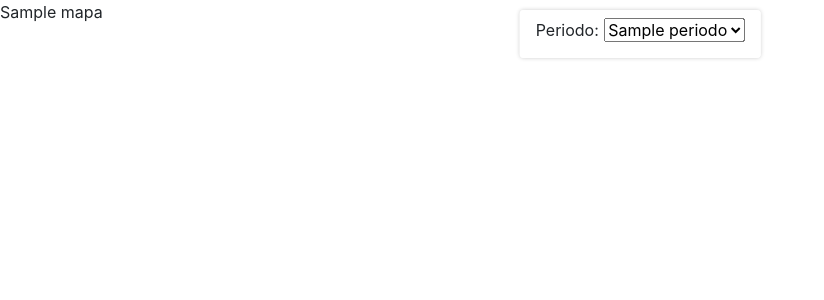
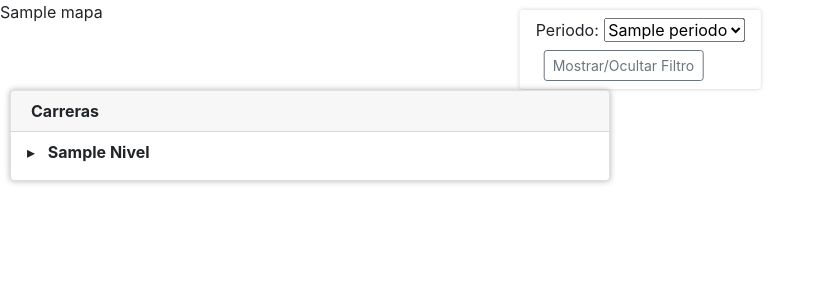
Before and after one commit to andreidavid8152/Walk-Out-Universidades, a Flask app: template templates/mapa_calor_universidades.html in a window 1280 px wide. Shown: the top 300 px of the page, without its empty margins (0-824 px from the left). Run offline with Flask 3, Linux system fonts and the light colour scheme; the template is opened without the code that fills it: most values are stand-ins (such as "Sample title", 1, 10 or a date in 2020); some libraries are stand-ins or nearby versions.

Commit message:
filtro de carreras agregado en el mapa de calor de universidades

```diff
--- a/routes/mapa_calor_colegios.py
+++ b/routes/mapa_calor_colegios.py
@@ -264,7 +264,7 @@ def mapa():
     # 5. RENDERIZACIÓN DE LA PLANTILLA
     # ================================================================
     return render_template(
-        "index.html",
+        "mapa_calor_colegios.html",
         mapa=m.get_root().render(),
         map_name=m.get_name(),
         periodos=periodos,
--- a/routes/mapa_calor_empresas.py
+++ b/routes/mapa_calor_empresas.py
@@ -274,7 +274,7 @@ def mapa():
     # 5. RENDERIZACIÓN DE LA PLANTILLA
     # ================================================================
     return render_template(
-        "index.html",
+        "mapa_calor_empresas.html",
         mapa=m.get_root().render(),
         map_name=m.get_name(),
         periodos=periodos,
--- a/routes/mapa_calor_universidades.py
+++ b/routes/mapa_calor_universidades.py
@@ -18,6 +18,7 @@ DATA_DIR = os.path.join(BASE_DIR, "..", "data")
 
 # Rutas de archivos
 EXCEL_PATH        = os.path.join(DATA_DIR, "universidades_colegios.xlsx")
+CARRERAS_PATH = os.path.join(DATA_DIR, "baseCarreras.xlsx")
 SHEET_UNI         = "Universidades"
 CSV_EST           = os.path.join(DATA_DIR, "ubicacionEstudiantesPeriodo.csv")
 GJSON_RURAL       = os.path.join(DATA_DIR, "parroquiasRurales.geojson")
@@ -64,6 +65,15 @@ def mapa():
     df_uni = pd.read_excel(EXCEL_PATH, sheet_name=SHEET_UNI).rename(columns=lambda c: c.strip())
     df_uni["UNIVERSIDAD"] = df_uni["UNIVERSIDAD"].str.strip()
 
+    df_carr = pd.read_excel(CARRERAS_PATH)
+    df_carr["PERIODO"] = df_carr["PERIODO"].astype(str)
+
+    # Filtrado por periodo, como en el otro código
+    if selected_periodo in ["202410", "202420"]:
+        df_carr = df_carr[df_carr["PERIODO"].isin([selected_periodo, "202400"])]
+    else:
+        df_carr = df_carr[df_carr["PERIODO"].isin([selected_periodo, "202520"])]
+
     # -----------------------------------------------------------------
     # 2-C. Preparación de la grilla general (sobre el límite de parroquias)
     # -----------------------------------------------------------------
@@ -93,7 +103,6 @@ def mapa():
     gdf_buses_points = gdf_buses_points.to_crs("EPSG:32717")
     gdf_buses_points.geometry = gdf_buses_points.geometry.centroid
     gdf_buses_points = gdf_buses_points.set_geometry("geometry").to_crs("EPSG:4326")
-
 
     gdf_metro_points = gdf_metro.copy()
     gdf_metro_points = gdf_metro_points.to_crs("EPSG:32717")
@@ -213,6 +222,8 @@ def mapa():
 
     # --- 3-D. Universidades ----------------------------------------
     grupo_uni_fin = {"PUBLICA": [], "PRIVADA": []}
+    uni_to_carr = df_carr.groupby("UNIVERSIDAD")["CARRERA"].apply(list).to_dict()
+
     for tipo in ["PUBLICA", "PRIVADA"]:
         fg_uni = folium.FeatureGroup(name=f"Universidades {tipo.title()}").add_to(m)
         grupo_uni_fin[tipo] = fg_uni
@@ -223,9 +234,15 @@ def mapa():
                 title=uni,
                 tooltip=f"{uni} – {row['CAMPUS']}",
                 icon=folium.Icon(
-                    color=("red" if uni.upper() == "UNIVERSIDAD DE LAS AMERICAS" else "blue"),
-                    icon="university", prefix="fa",
+                    color=(
+                        "red"
+                        if uni.upper() == "UNIVERSIDAD DE LAS AMERICAS"
+                        else "blue"
+                    ),
+                    icon="university",
+                    prefix="fa",
                 ),
+                careers=uni_to_carr.get(uni, []),
             ).add_to(fg_uni)
 
     # ================================================================
@@ -255,13 +272,38 @@ def mapa():
         ]
     ).add_to(m)
 
+    # ---------------- NIVEL → Facultad → Carreras ----------------
+    facultades_por_nivel = {}
+
+    for _, r in df_carr.iterrows():
+        nivel = r["NIVEL"].strip().upper()
+        facultad = r["FACULTAD"].strip()
+        carrera = r["CARRERA"].strip()
+
+        if facultad.upper() == "SIN REGISTRO":
+            continue
+
+        if nivel not in facultades_por_nivel:
+            facultades_por_nivel[nivel] = {}
+
+        if facultad not in facultades_por_nivel[nivel]:
+            facultades_por_nivel[nivel][facultad] = set()
+
+        facultades_por_nivel[nivel][facultad].add(carrera)
+
+    # Convertir sets a listas ordenadas
+    for nivel in facultades_por_nivel:
+        for fac in facultades_por_nivel[nivel]:
+            facultades_por_nivel[nivel][fac] = sorted(facultades_por_nivel[nivel][fac])
+
     # ================================================================
     # 5. RENDERIZACIÓN DE LA PLANTILLA
     # ================================================================
     return render_template(
-        "index.html",
+        "mapa_calor_universidades.html",
         mapa=m.get_root().render(),
         map_name=m.get_name(),
         periodos=periodos,
         selected_periodo=selected_periodo,
+        facultades=facultades_por_nivel,
     )
--- a/templates/mapa_calor_universidades.html
+++ b/templates/mapa_calor_universidades.html
@@ -8,6 +8,23 @@
         href="https://stackpath.bootstrapcdn.com/bootstrap/4.5.2/css/bootstrap.min.css">
   <style>
     #map { position:absolute; top:0; bottom:0; right:0; left:0; }
+
+    /* ---- Sidebar Carreras ---- */
+    #sidebar-carreras { position:absolute; top:90px; left:10px; width:600px; z-index:1000; }
+    #sidebar-carreras .card      { max-height:80vh; overflow:hidden; box-shadow:0 0 6px rgba(0,0,0,.3); }
+    #sidebar-carreras .card-body { overflow-y:auto; max-height:calc(80vh - 56px); padding:.5rem 1rem; }
+
+    details { margin-bottom:.5rem; }
+    summary { list-style:none; cursor:pointer; display:flex; align-items:center; user-select:none; }
+    summary::-webkit-details-marker{ display:none; }
+    summary::before{ content:'▸'; width:1em; margin-right:.3em; transition:transform .2s ease; }
+    details[open]>summary::before{ transform:rotate(90deg); }
+    details ul{ list-style:none; padding-left:1.5em; margin:.3em 0; }
+    details ul li{ margin-bottom:.3em; }
+
+    #sidebar-carreras input[type="checkbox"]{ margin-right:.4em; }
+    #sidebar-carreras label{ cursor:pointer; }
+
     #top-controls {
       position:absolute; top:10px; left:50%; transform:translateX(-50%);
       z-index:1000;
@@ -16,6 +33,7 @@
       border-radius:4px;
       box-shadow:0 0 4px rgba(0,0,0,.2);
     }
+
   </style>
 </head>
 <body>
@@ -29,9 +47,107 @@
         {% endfor %}
       </select>
     </form>
+
+    <button type="button" class="btn btn-sm btn-outline-secondary ml-2" onclick="toggleSidebar()">Mostrar/Ocultar Filtro</button>
+
+  </div>
+
+  <!-- Sidebar Carreras -->
+  <div id="sidebar-carreras">
+    <div class="card">
+      <div class="card-header py-2"><strong>Carreras</strong></div>
+      <div class="card-body">
+        {% for nivel, facultades in facultades.items() %}
+          <details>
+            <summary><strong>{{ nivel.title() }}</strong></summary>
+            <div style="padding-left: 1rem;">
+              {% for fac, carreras in facultades.items() %}
+                {% set idx = loop.index0 %}
+                <details>
+                  <summary>
+                    <input type="checkbox" id="fac_{{ nivel }}_{{ idx }}" onchange="toggleChildren('fac_{{ nivel }}_{{ idx }}')">
+                    <label for="fac_{{ nivel }}_{{ idx }}">{{ fac }}</label>
+                  </summary>
+                  <ul>
+                    {% for car in carreras %}
+                    <li>
+                      <input type="checkbox" class="child" data-facultad="fac_{{ nivel }}_{{ idx }}" id="car_{{ nivel }}_{{ idx }}_{{ loop.index }}">
+                      <label for="car_{{ nivel }}_{{ idx }}_{{ loop.index }}">{{ car }}</label>
+                    </li>
+                    {% endfor %}
+                  </ul>
+                </details>
+              {% endfor %}
+            </div>
+          </details>
+        {% endfor %}
+
+      </div>
+    </div>
   </div>
 
   <div id="map">{{ mapa|safe }}</div>
 
+  <!-- ──────────────── Script de filtrado ──────────────── -->
+  <script>
+    /* Sincroniza hijos ↔ facultad */
+    function toggleChildren(facId){
+      const parentChecked = document.getElementById(facId).checked;
+
+      document.querySelectorAll(`input.child[data-facultad="${facId}"]`).forEach(cb => {
+        cb.checked = parentChecked;
+        cb.dispatchEvent(new Event('change'));
+      });
+    }
+
+
+    /* carreras seleccionadas */
+    function selectedCareers(){
+      return Array.from(document.querySelectorAll('#sidebar-carreras input.child:checked'))
+                  .map(cb=>cb.nextElementSibling.textContent.trim());
+    }
+
+    /* mostrar / ocultar marcador Leaflet */
+    function toggleDisplay(m, show){
+      const d = show ? '' : 'none';
+      if (m._icon)   m._icon.style.display   = d;
+      if (m._shadow) m._shadow.style.display = d;
+    }
+
+    document.addEventListener('DOMContentLoaded', () => {
+      const mapObj = window["{{ map_name }}"];   // 'map_xxxxx'
+
+      /* principal */
+      window.updateUniversityMarkers = function(){
+        const chosen = selectedCareers();
+
+        const visibles = [];
+        mapObj.eachLayer(l=>{
+          if(l instanceof L.Marker && Array.isArray(l.options.careers)){
+            const show = chosen.length===0 ||
+                         l.options.careers.some(c=>chosen.includes(c));
+            toggleDisplay(l, show);
+            if(show) visibles.push(l.options.title || '(sin título)');
+          }
+        });
+      };
+
+      /* listeners en todos los checkbox */
+      document.querySelectorAll('#sidebar-carreras input')
+              .forEach(cb=>cb.addEventListener('change', updateUniversityMarkers));
+
+      updateUniversityMarkers();   // al iniciar
+    });
+
+    function toggleSidebar() {
+      const sidebar = document.getElementById('sidebar-carreras');
+      if (sidebar.style.display === 'none') {
+        sidebar.style.display = 'block';
+      } else {
+        sidebar.style.display = 'none';
+      }
+    }
+  </script>
+
 </body>
 </html>
```
